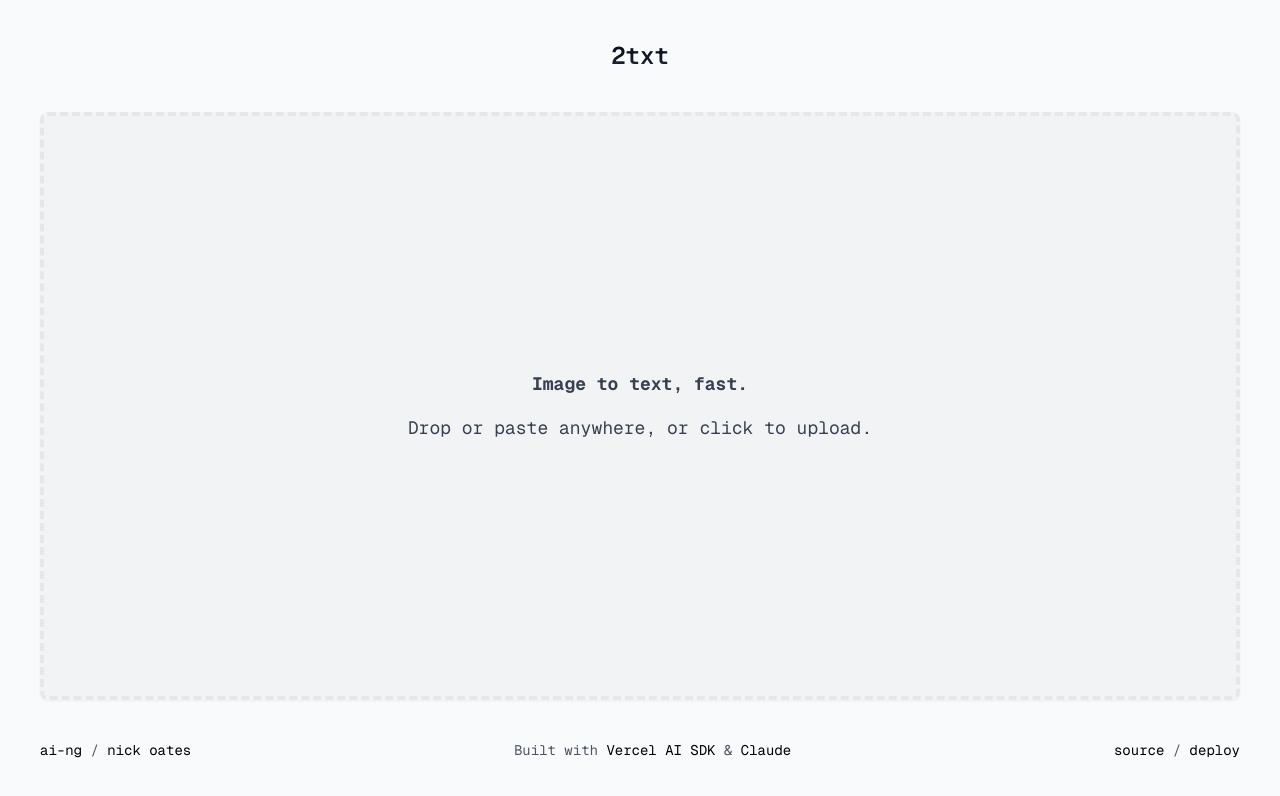
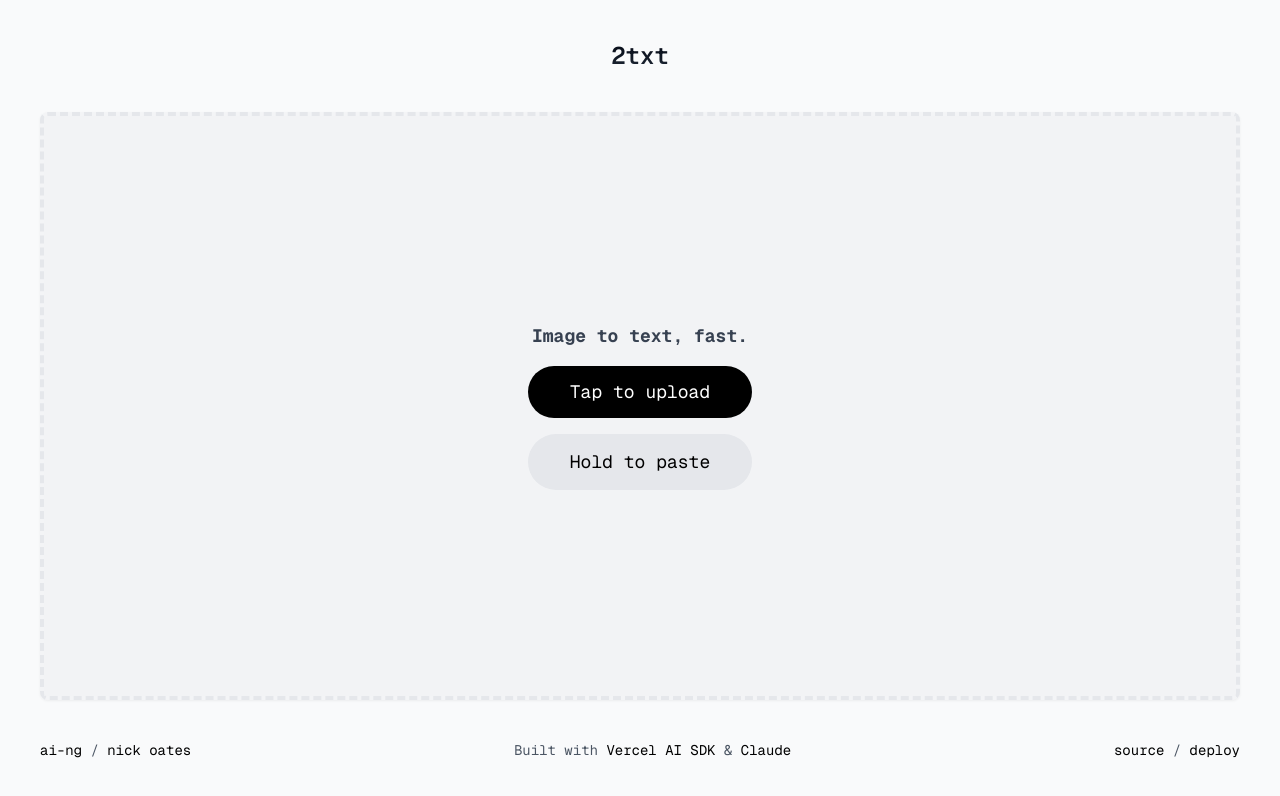
Before and after one commit to ai-ng/2txt, a Next.js app: page / in a window 1280 px wide. Shown: the top 796 px of the page. Built offline with nearby package versions, Linux system fonts and the light colour scheme.

Commit message:
don't show hold to paste on desktop

```diff
--- a/app/page.tsx
+++ b/app/page.tsx
@@ -101,7 +101,7 @@ export default function Home() {
 		<>
 			<div
 				className={clsx(
-					"rounded-lg border-4 drop-shadow-sm text-gray-700 dark:text-gray-300 cursor-pointer border-dashed transition-colors ease-in-out bg-gray-100 dark:bg-gray-900 relative group select-none grow pointer-events-none lg:pointer-events-auto",
+					"rounded-lg border-4 drop-shadow-sm text-gray-700 dark:text-gray-300 cursor-pointer border-dashed transition-colors ease-in-out bg-gray-100 dark:bg-gray-900 relative group select-none grow pointer-events-none [@media(hover:hover)]:pointer-events-auto",
 					{
 						"border-gray-200 dark:border-gray-800 hover:border-gray-300 dark:hover:border-gray-700":
 							!isDraggingOver,
@@ -130,11 +130,11 @@ export default function Home() {
 					)}
 				>
 					<p className="font-bold mb-4">Image to text, fast.</p>
-					<p className="hidden lg:block">
+					<p className="hidden [@media(hover:hover)]:block">
 						Drop or paste anywhere, or click to upload.
 					</p>
 
-					<div className="w-56 space-y-4 lg:hidden pointer-events-auto">
+					<div className="w-56 space-y-4 [@media(hover:hover)]:hidden pointer-events-auto">
 						<button className="rounded-full w-full py-3 bg-black dark:bg-white text-white dark:text-black">
 							Tap to upload
 						</button>
```
